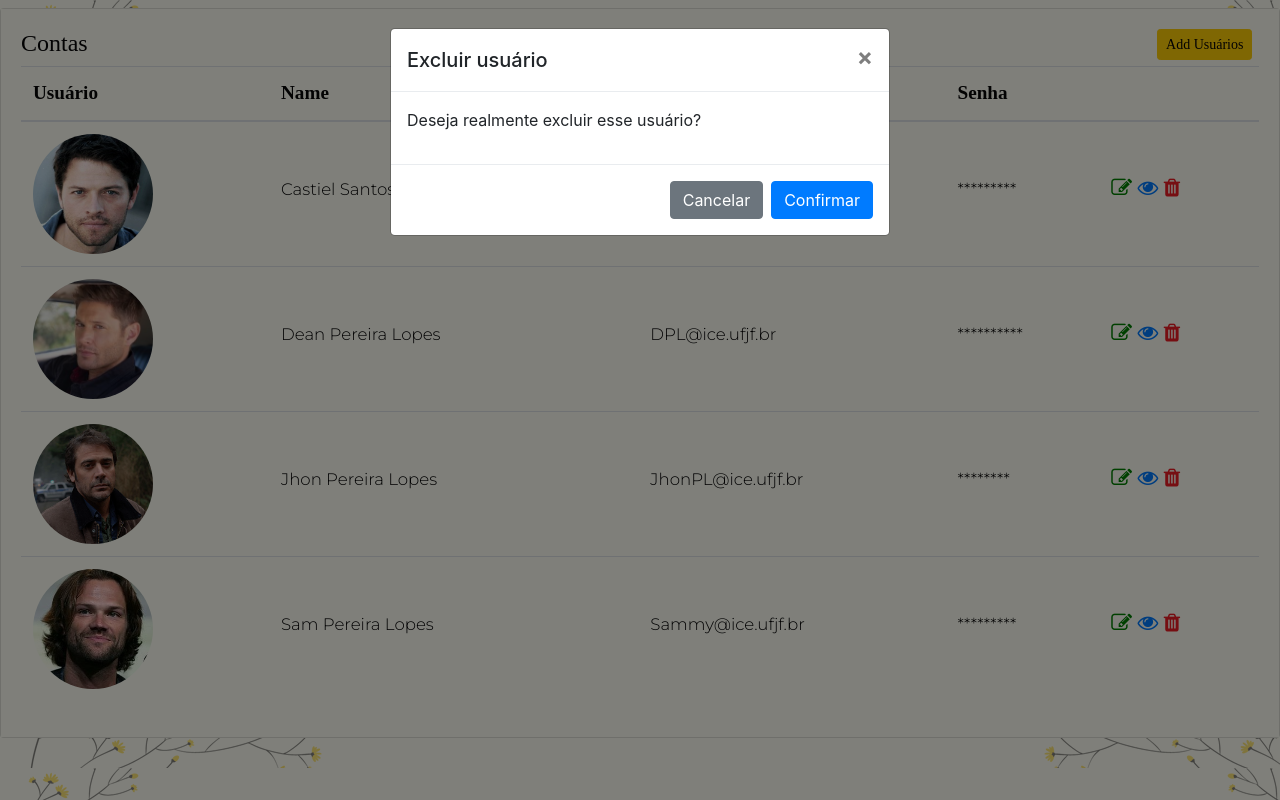
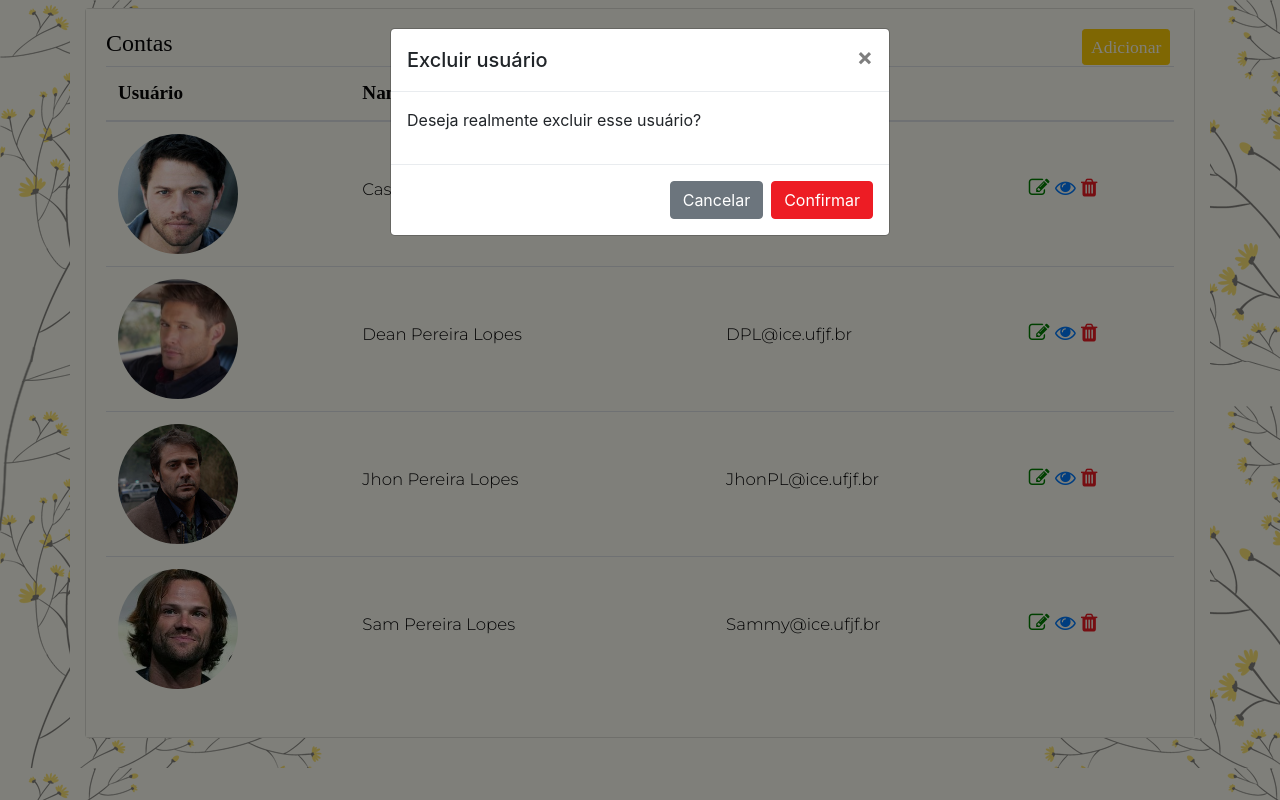
Before and after one commit to annafrancox/AnnaSun-traineeCode, a PHP site: page /view_adm.html in a window 1280 px wide, after a click that opens the changed part. Run offline with PHP 8.4, Linux system fonts and the light colour scheme; some libraries are stand-ins or nearby versions; some web fonts are replaced.

Commit message:
modal de visualizaçao

```diff
--- a/css/style.css
+++ b/css/style.css
@@ -28,6 +28,7 @@
     background-color: #ffce07;
     border-color: #ffce07;
     color: #fefff5;
+    font-size: 110%;
 
 }
 .adicionar a:hover{
@@ -56,7 +57,21 @@
 .botao_editar{
     color: green;
 }
+.botao_modal_confirma{
+    background-color: #ed1c24 !important;
+    border-color: #ed1c24;
+}
+.botao_modal_confirma:hover{
+    background-color: #c2030a;
+    border-color: #c2030a ;
+}
+.botao_modal_confirma:focus,.botao_modal_confirma:active,
+.botao_modal_cancelar:focus,.botao_modal_cancelar:active,
+.adicionar a:focus, .adicionar a:active {
 
+    outline: none !important;
+    box-shadow: none !important;
+ }
 @media (max-width: 1000px) {
 
     .view_adm{
--- a/view_adm.html
+++ b/view_adm.html
@@ -14,7 +14,7 @@
     </head>
 
     <body class="view_adm">
-        <div class=" principal_adm">
+        <div class=" container principal_adm">
                     <div class="card mt-2">
                         <div class="card-body sub_principal">
                             <div class="row myrow_adm">
@@ -22,7 +22,7 @@
                                     <h4>Contas</h4>
                                 </div>
                                 <div class="col-md-19 adicionar" >
-                                    <a type="button" class="btn btn-sm btn-allert" >Add Usuários</a>
+                                    <a href="users.html" type="button" class="btn btn-sm btn-allert " >Adicionar</a>
                                 </div>
 
                             </div>
@@ -34,31 +34,28 @@
                                             <th>Usuário</th>
                                             <th>Name</th>
                                             <th>Email</th>
-                                            <th>Senha</th>
                                             <th></th>
                                         </tr>
                                         </thead>
                                         <tbody>
                                         <tr class="dados">
                                             <td >
-                                                <img class="rounded-circle perfil-pic" src="img/perfil1.jpg" alt="Foto Ketleen">
+                                                <img class="rounded-circle perfil-pic" src="img/perfil1.jpg" alt="">
                                             </td>
                                             <td><small>Castiel Santos de Paula</small></td>
                                             <td><small>Caca@ice.ufjf.br</small></td>
-                                            <td><small>*********</small></td>
                                             <td>
-                                                <a href="#"><i class="botao_editar fa fa-pencil-square-o"></i></a>
-                                                <a href="#"><i class="fa fa-eye"></i></a>
+                                                <a href="#"><i class="botao_editar fa fa-pencil-square-o" ></i></a>
+                                                <a href="#"><i class="fa fa-eye"  data-toggle="modal" data-target="#modal_users"></i></a>
                                                 <a href="#"><i class="botao_excluir fa fa-trash"data-toggle="modal" data-target="#excluir"> </i></a>
                                             </td>
                                         </tr>
                                         <tr class="dados">
                                             <td >
-                                                <img class="rounded-circle perfil-pic" src="img/perfil2.jpg" alt="Foto João">
+                                                <img class="rounded-circle perfil-pic" src="img/perfil2.jpg" alt="">
                                             </td>
                                             <td><small>Dean Pereira Lopes</small></td>
                                             <td><small>DPL@ice.ufjf.br</small></td>
-                                            <td><small>**********</small></td>
                                             <td>
                                                 <a href="#"><i class="botao_editar fa fa-pencil-square-o"></i></a>
                                                 <a href="#"><i class="fa fa-eye"></i></a>
@@ -67,11 +64,10 @@
                                         </tr>
                                         <tr class="dados">
                                             <td >
-                                                <img class="rounded-circle perfil-pic" src="img/perfil3.jpg" alt="Foto João">
+                                                <img class="rounded-circle perfil-pic" src="img/perfil3.jpg" alt="">
                                             </td>
                                             <td><small>Jhon Pereira Lopes</small></td>
                                             <td><small>JhonPL@ice.ufjf.br</small></td>
-                                            <td><small>********</small></td>
                                             <td>
                                                 <a href="#"><i class="botao_editar fa fa-pencil-square-o"></i></a>
                                                 <a href="#"><i class="fa fa-eye"></i></a>
@@ -80,11 +76,10 @@
                                         </tr>
                                         <tr class="dados">
                                             <td >
-                                                <img class="rounded-circle perfil-pic" src="img/perfil4.jpg" alt="Foto João">
+                                                <img class="rounded-circle perfil-pic" src="img/perfil4.jpg" alt="">
                                             </td>
                                             <td><small>Sam Pereira Lopes</small></td>
                                             <td><small>Sammy@ice.ufjf.br</small></td>
-                                            <td><small>*********</small></td>
                                             <td>
                                                 <a href="#"><i class="botao_editar fa fa-pencil-square-o"></i></a>
                                                 <a href="#"><i class="fa fa-eye"></i></a>
@@ -99,6 +94,10 @@
                         </div>
                     </div>
         </div>
+
+
+       <!---Modal excluir-->
+
         <div class="modal confirmar_excluir" tabindex="-1" id="excluir" role="dialog">
             <div class="modal-dialog" role="document">
               <div class="modal-content">
@@ -112,15 +111,61 @@
                   <p>Deseja realmente excluir esse usuário?</p>
                 </div>
                 <div class="modal-footer">
-                  <button type="button" class="btn btn-secondary" data-dismiss="modal">Cancelar</button>
-                  <button type="button" class="btn btn-primary">Confirmar</button>
+                  <button type="button" class="btn btn-secondary botao_modal_cancelar" data-dismiss="modal">Cancelar</button>
+                  <button type="button" class="btn btn-primary botao_modal_confirma">Confirmar</button>
                 </div>
               </div>
             </div>
           </div>
+
+        <!---Modal excluir--->
+
+        <!-- Modal para vizualização -->
+        <div id="modal_users" class="modal" tabindex="-1" role="dialog">
+            <div class="modal-dialog" role="document">
+            <div class="modal-content">
+                <div class="modal-body">
+
+                    <div class="row ">
+                        <div class="col-md-12">
+                            <table class="table table-hover ">
+                                <div>
+                                    <img class="rounded-circle perfil-pic" src="img/perfil1.jpg" alt="">
+                                </div>
+                                <thead class="bg-light topicos">
+                                <tr>
+                                    <th>Name</th>
+                                    <th>Email</th>
+                                    <th>Senha</th>
+                                    <th></th>
+                                </tr>
+                                </thead>
+                                <tbody>
+                                <tr class="dados_visualizar">
+                                    <td><small>Castiel Santos de Paula</small></td>
+                                    <td><small>Caca@ice.ufjf.br</small></td>
+                                    <td><small>Anjodosenhor</small></td>
+                                    <td>
+                                </tr>
+                                </tbody>
+                            </table>
+                        </div>
+                    </div>
+
+                </div>
+
+                <div class="modal-footer">
+                <button type="button" class="btn btn-secondary" data-dismiss="modal">Fechar</button>
+                </div>
+            </div>
+            </div>
+        </div>
+        <!-- Fim modal de vizualização -->
+
              <script src="https://code.jquery.com/jquery-3.3.1.slim.min.js" integrity="sha384-q8i/X+965DzO0rT7abK41JStQIAqVgRVzpbzo5smXKp4YfRvH+8abtTE1Pi6jizo" crossorigin="anonymous"></script>
             <script src="https://cdnjs.cloudflare.com/ajax/libs/popper.js/1.14.3/umd/popper.min.js" integrity="sha384-ZMP7rVo3mIykV+2+9J3UJ46jBk0WLaUAdn689aCwoqbBJiSnjAK/l8WvCWPIPm49" crossorigin="anonymous"></script>
             <script src="https://stackpath.bootstrapcdn.com/bootstrap/4.1.3/js/bootstrap.min.js" integrity="sha384-ChfqqxuZUCnJSK3+MXmPNIyE6ZbWh2IMqE241rYiqJxyMiZ6OW/JmZQ5stwEULTy" crossorigin="anonymous"></script>
-    </body>
+
+        </body>
 
 </html>
```
Also changed, not shown: 1 other file.
